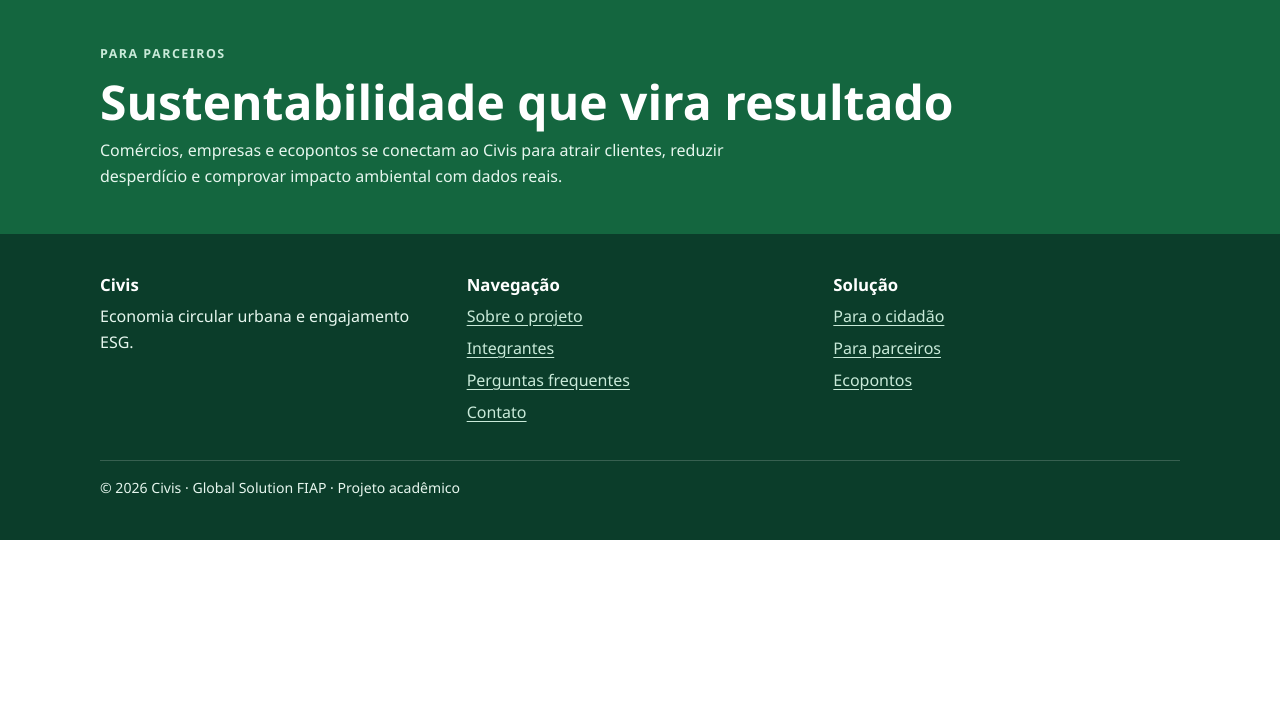
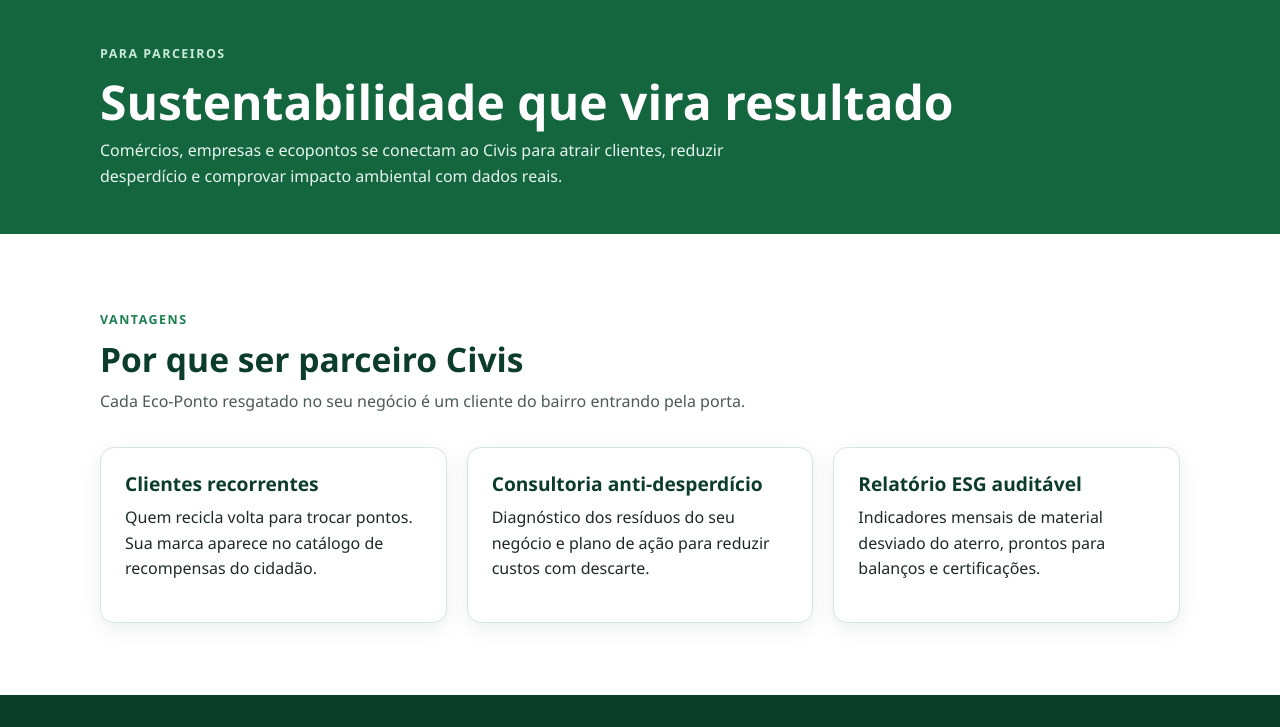
Before and after one commit to TechnosDevelopers/civisgs, a plain HTML site: page parceiros.html in a window 1280 px wide. Shown: the part 73-800 px from the top of the page. Drawn offline with Linux system fonts and the light colour scheme.

Commit message:
feat: adiciona seção de vantagens para parceiros

```diff
--- a/parceiros.html
+++ b/parceiros.html
@@ -51,6 +51,31 @@
                     comprovar impacto ambiental com dados reais.</p>
             </div>
         </section>
+
+        <section class="section" aria-labelledby="titulo-vantagens">
+            <div class="container">
+                <span class="eyebrow">Vantagens</span>
+                <h2 id="titulo-vantagens">Por que ser parceiro Civis</h2>
+                <p class="section__intro">Cada Eco-Ponto resgatado no seu negócio é um cliente do bairro entrando
+                    pela porta.</p>
+                <div class="grid grid--3">
+                    <article class="card">
+                        <h3>Clientes recorrentes</h3>
+                        <p>Quem recicla volta para trocar pontos. Sua marca aparece no catálogo de recompensas do
+                            cidadão.</p>
+                    </article>
+                    <article class="card">
+                        <h3>Consultoria anti-desperdício</h3>
+                        <p>Diagnóstico dos resíduos do seu negócio e plano de ação para reduzir custos com descarte.</p>
+                    </article>
+                    <article class="card">
+                        <h3>Relatório ESG auditável</h3>
+                        <p>Indicadores mensais de material desviado do aterro, prontos para balanços e certificações.
+                        </p>
+                    </article>
+                </div>
+            </div>
+        </section>
     </main>
 
     <footer class="site-footer">
```
